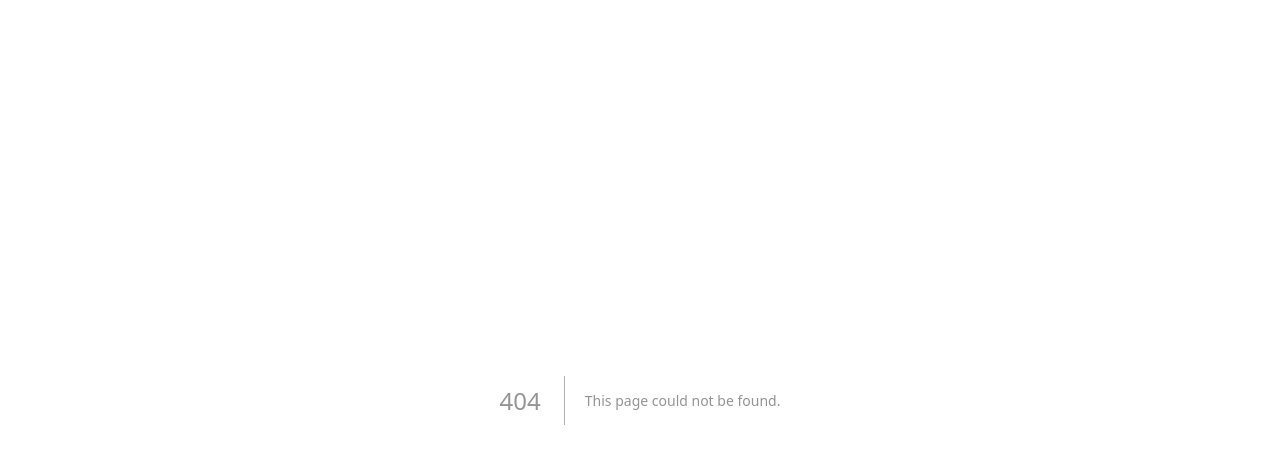
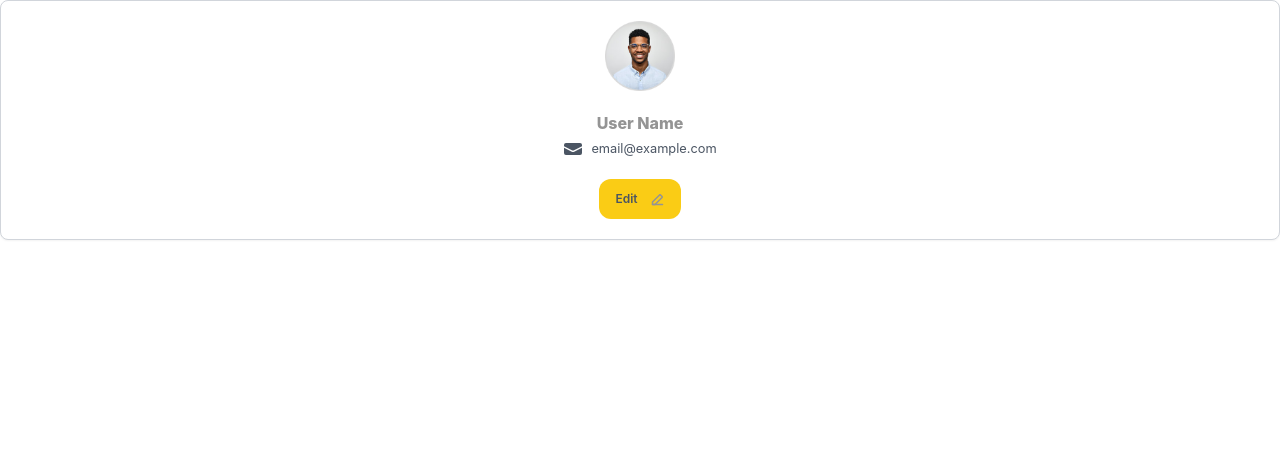
Before and after one commit to kingdanie/intime, a Next.js app: page /components/editProfile in a window 1280 px wide. Before the commit this address had no page. Shown: the top 464 px of the page. Built offline with nearby package versions, Linux system fonts and the light colour scheme.

Commit message:
move edit profile to components foldler

```diff
--- /dev/null
+++ b/pages/components/editProfile.tsx
@@ -0,0 +1,31 @@
+import { EnvelopeIcon } from "@heroicons/react/20/solid";
+import Image from "next/image";
+import Link from "next/link";
+import uimage from './../../public/user-profile.png'
+import editButton from './../../public/edit.svg'
+
+export default function EditProfile() {
+    return (
+        <div className="w-full text-gray-600 flex flex-col items-center justify-between space-y-5 rounded-lg border border-gray-300 bg-white px-6 py-5 shadow-sm">
+            <Image src={uimage} height="50" width="70" alt="user profile" />
+            <div className="flex flex-col items-center">
+                <h3 className="font-extrabold mb-1">User Name</h3>
+            <div className="flex items-center">
+                <EnvelopeIcon className="h-5 mr-2" />
+                <small>email@example.com</small>
+            </div>
+                </div>
+            <div>
+                    <Link href={'settings'}>
+                <button className="flex items-center text-xs text-gray-600 font-semibold space-x-2 py-3 px-4 bg-yellow-400 rounded-xl">
+                    Edit
+                    <div className="ml-3">
+
+                    <Image src={editButton} height="15" width="15" alt="user profile" />
+                        </div>
+                </button>
+                    </Link>
+            </div>
+        </div>
+    )
+}
```
